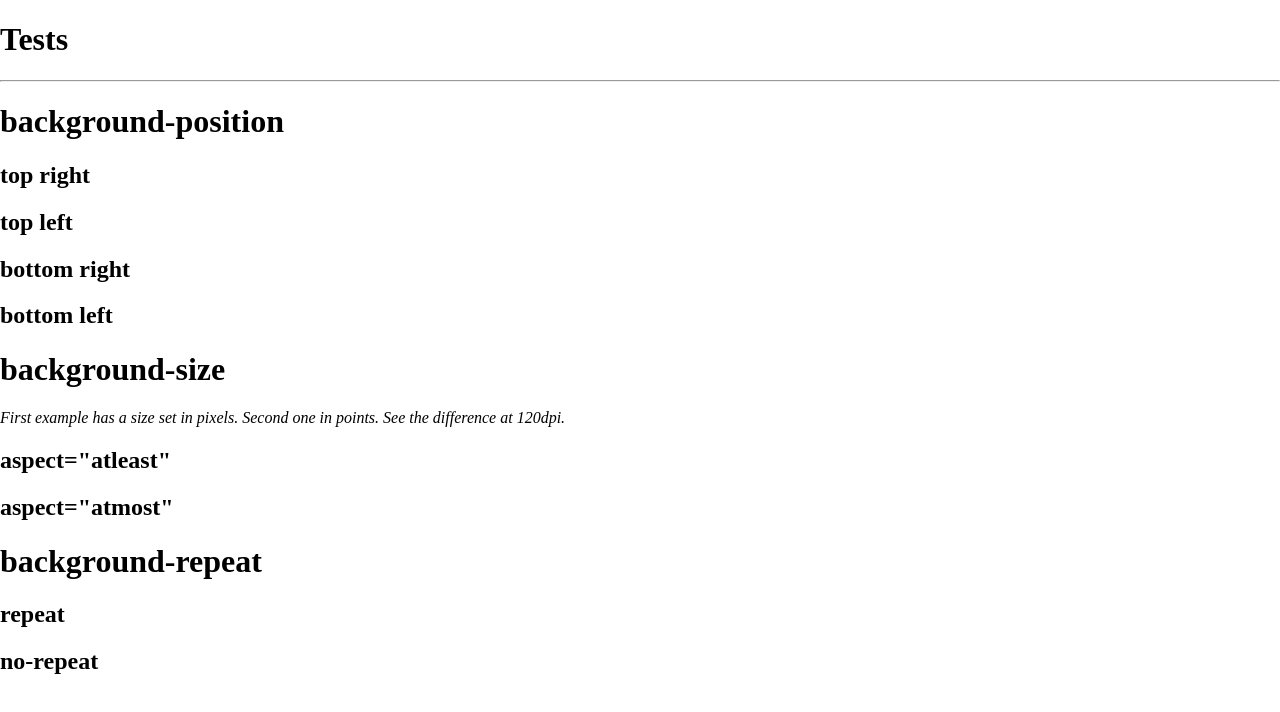
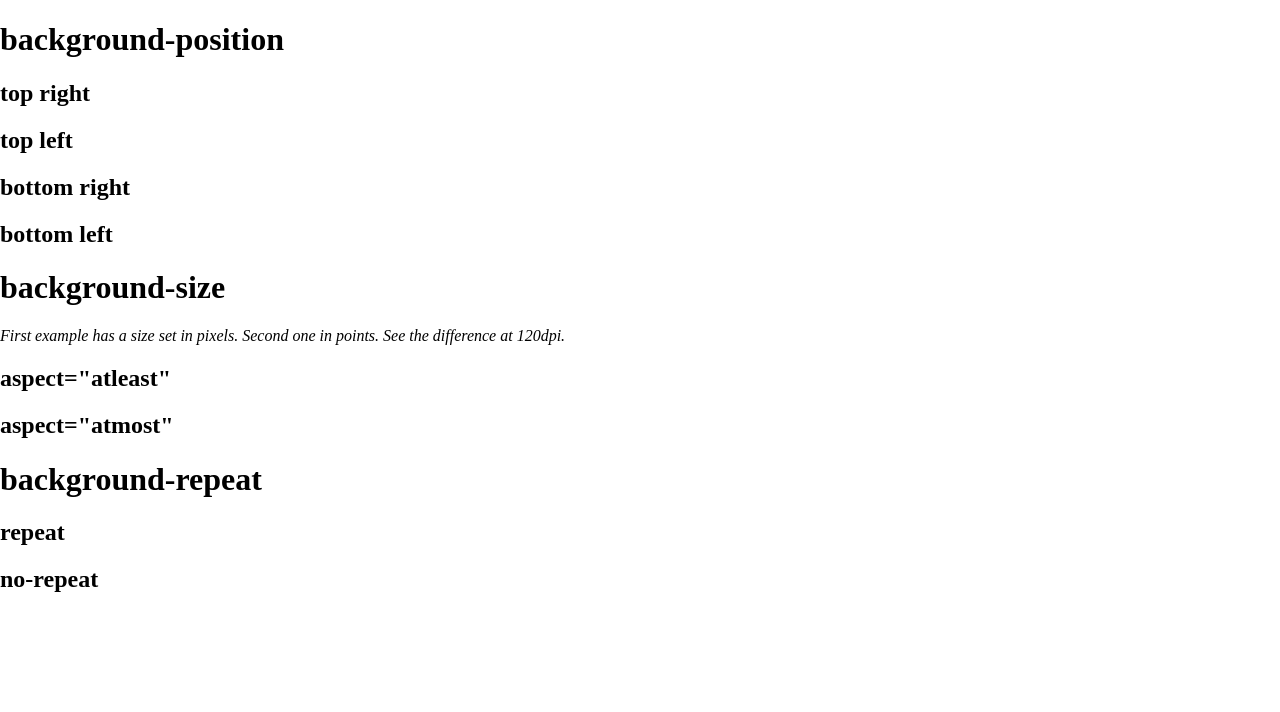
Before and after one commit to hteumeuleu/email-lab, a plain HTML site: page backgrounds/index.html in a window 1280 px wide. Drawn offline with Linux system fonts and the light colour scheme.

Commit message:
Update backgrounds demo

```diff
--- a/backgrounds/index.html
+++ b/backgrounds/index.html
@@ -13,49 +13,6 @@
 	<![endif]-->
 </head>
 <body style="margin:0; padding:0;">
-	<h1>Tests</h1>
-	<!--[if mso]>
-		<v:rect fill="true" stroked="true" style="width:225pt;height:112.5pt;">
-			<v:fill position="0.5,0.5" size="48pt,48pt" type="frame" color="#add5f7" src="https://i.imgur.com/pmS2PDm.png" />
-		</v:rect>
-	<![endif]-->
-	<!--[if mso]>
-		<v:rect fill="true" stroked="true" style="width:225pt;height:112.5pt;">
-			<v:fill position="-0.5,-0.5" size="48pt,48pt" type="frame" color="#add5f7" src="https://i.imgur.com/pmS2PDm.png" />
-		</v:rect>
-	<![endif]-->
-	<!--[if mso]>
-		<v:rect fill="true" stroked="true" style="width:225pt;height:112.5pt;">
-			<v:fill position="1,1" size="48pt,48pt" type="frame" color="#add5f7" src="https://i.imgur.com/pmS2PDm.png" />
-		</v:rect>
-	<![endif]-->
-	<!--[if mso]>
-		<v:rect fill="true" stroked="true" style="width:225pt;height:112.5pt;">
-			<v:fill position="-1,-1" size="48pt,48pt" type="frame" color="#add5f7" src="https://i.imgur.com/pmS2PDm.png" />
-		</v:rect>
-	<![endif]-->
-	<hr />
-
-	<!--[if mso]>
-		<v:rect fill="true" stroked="true" style="width:225pt;height:112.5pt;">
-			<v:fill position="0.5,0.5" origin="0.5,0.5" size="48pt,48pt" type="frame" color="#add5f7" src="https://i.imgur.com/pmS2PDm.png" />
-		</v:rect>
-	<![endif]-->
-	<!--[if mso]>
-		<v:rect fill="true" stroked="true" style="width:225pt;height:112.5pt;">
-			<v:fill origin="-0.5,-0.5" size="48pt,48pt" type="frame" color="#add5f7" src="https://i.imgur.com/pmS2PDm.png" />
-		</v:rect>
-	<![endif]-->
-	<!--[if mso]>
-		<v:rect fill="true" stroked="true" style="width:225pt;height:112.5pt;">
-			<v:fill origin="1,1" size="48pt,48pt" type="frame" color="#add5f7" src="https://i.imgur.com/pmS2PDm.png" />
-		</v:rect>
-	<![endif]-->
-	<!--[if mso]>
-		<v:rect fill="true" stroked="true" style="width:225pt;height:112.5pt;">
-			<v:fill origin="-2,-1" size="48pt,48pt" type="frame" color="#add5f7" src="https://i.imgur.com/pmS2PDm.png" />
-		</v:rect>
-	<![endif]-->
 	<h1>background-position</h1>
 	<h2>top right</h2>
 	<!--[if mso]>
@@ -71,7 +28,7 @@
 	<h2>top left</h2>
 	<!--[if mso]>
 		<v:rect fill="true" stroked="true" style="width:225pt;height:112.5pt;">
-			<v:fill origin="-0.5,-0.5" position="0.5,0.5" size="48pt,48pt" type="frame" color="#add5f7" src="https://i.imgur.com/pmS2PDm.png" />
+			<v:fill origin="-0.5,-0.5" position="-0.5,-0.5" size="48pt,48pt" type="frame" color="#add5f7" src="https://i.imgur.com/pmS2PDm.png" />
 		</v:rect>
 	<![endif]-->
 	<!--[if mso]>
```
